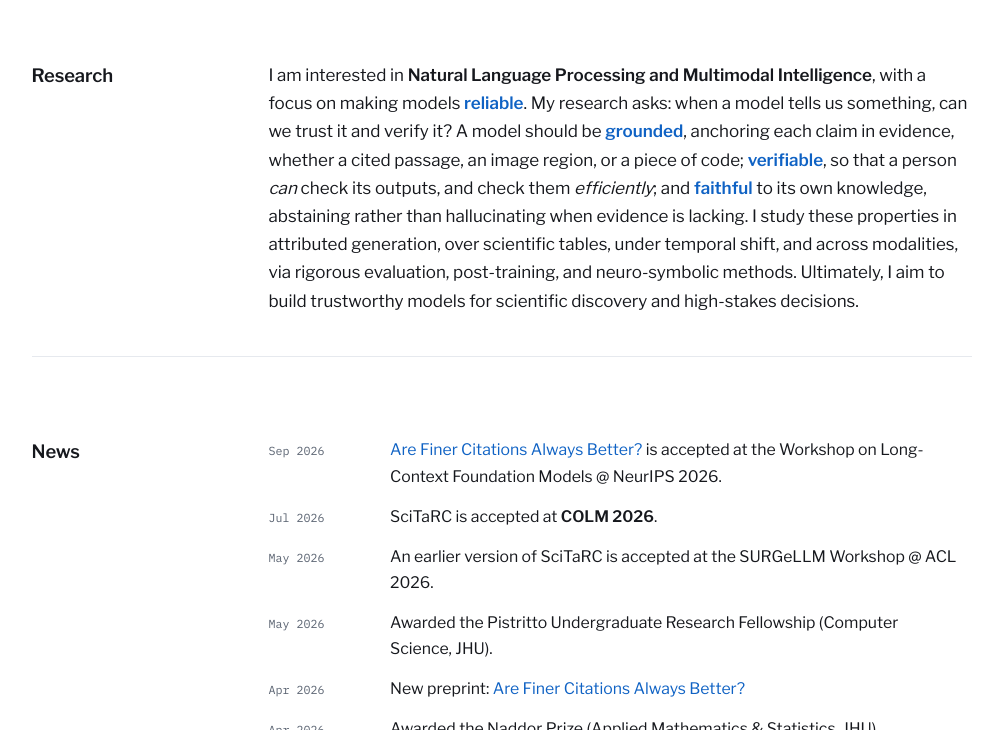
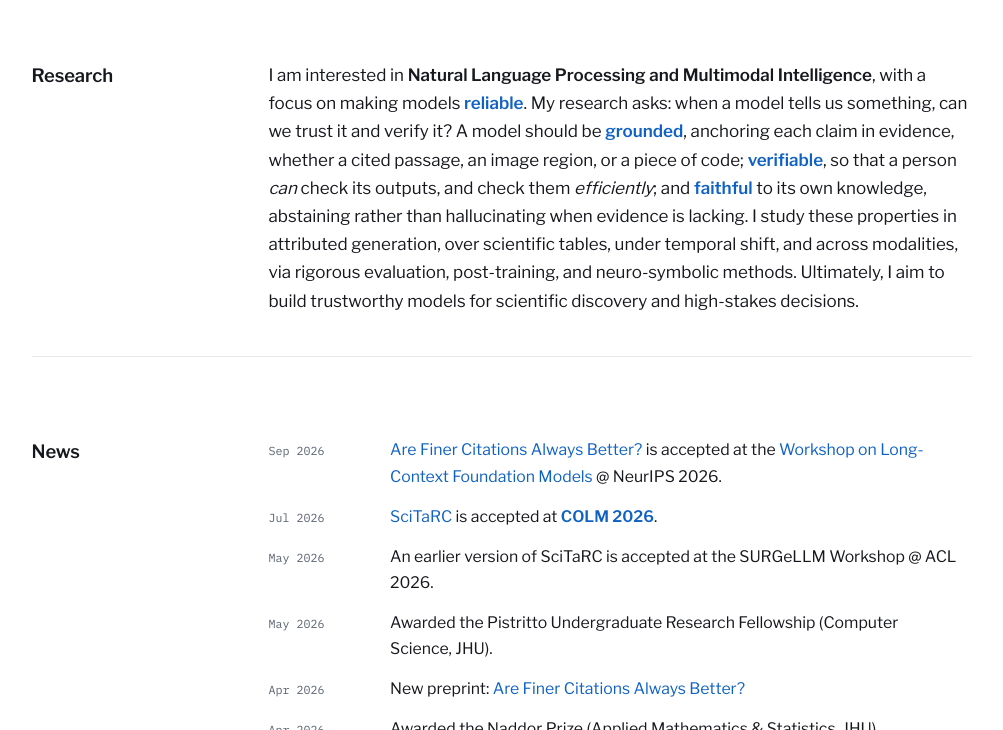
Before and after one commit to mattwang123/mattwang123.github.io, a plain HTML site: page index.html in a window 1280 px wide. Shown: the part 458-1188 px from the top of the page, without its empty margins (138-1141 px from the left). Drawn offline with nearby package versions, Linux system fonts and the light colour scheme.

Commit message:
News links (SciTaRC, COLM, LCFM workshop); COLM link to colm.cc; CV figure-editing wording
Co-Authored-By: Claude Opus 5.5 <noreply@anthropic.com>

```diff
--- a/index.html
+++ b/index.html
@@ -313,7 +313,7 @@ footer{margin-top:4rem;padding-top:2.2rem;border-top:1px solid var(--line);
 
           <div class="status">
             <p>Applying to CS / AI PhD programs for Fall 2027</p>
-            <p>At <a href="https://colmweb.org/" target="_blank" rel="noopener noreferrer">COLM 2026</a> in SF: presenting <a href="https://arxiv.org/abs/2603.08910" target="_blank" rel="noopener noreferrer">SciTaRC</a>, Poster #61, Wed Oct 7, 2&ndash;4 PM</p>
+            <p>At <a href="https://colm.cc/" target="_blank" rel="noopener noreferrer">COLM 2026</a> in SF: presenting <a href="https://arxiv.org/abs/2603.08910" target="_blank" rel="noopener noreferrer">SciTaRC</a>, Poster #61, Wed Oct 7, 2&ndash;4 PM</p>
           </div>
         </div>
 
@@ -349,8 +349,8 @@ footer{margin-top:4rem;padding-top:2.2rem;border-top:1px solid var(--line);
       <div class="label"><h2>News</h2></div>
       <div class="body">
         <ul class="news">
-          <li><span class="date">Sep 2026</span><span class="what"><a href="https://arxiv.org/abs/2604.01432" target="_blank" rel="noopener noreferrer">Are Finer Citations Always Better?</a> is accepted at the Workshop on Long-Context Foundation Models @ NeurIPS 2026.</span></li>
-          <li><span class="date">Jul 2026</span><span class="what">SciTaRC is accepted at <strong>COLM 2026</strong>.</span></li>
+          <li><span class="date">Sep 2026</span><span class="what"><a href="https://arxiv.org/abs/2604.01432" target="_blank" rel="noopener noreferrer">Are Finer Citations Always Better?</a> is accepted at the <a href="https://longcontextfm.github.io/" target="_blank" rel="noopener noreferrer">Workshop on Long-Context Foundation Models</a> @ NeurIPS 2026.</span></li>
+          <li><span class="date">Jul 2026</span><span class="what"><a href="https://arxiv.org/abs/2603.08910" target="_blank" rel="noopener noreferrer">SciTaRC</a> is accepted at <a href="https://colm.cc/" target="_blank" rel="noopener noreferrer"><strong>COLM 2026</strong></a>.</span></li>
           <li><span class="date">May 2026</span><span class="what">An earlier version of SciTaRC is accepted at the SURGeLLM Workshop @ ACL 2026.</span></li>
           <li><span class="date">May 2026</span><span class="what">Awarded the Pistritto Undergraduate Research Fellowship (Computer Science, JHU).</span></li>
           <li><span class="date">Apr 2026</span><span class="what">New preprint: <a href="https://arxiv.org/abs/2604.01432" target="_blank" rel="noopener noreferrer">Are Finer Citations Always Better?</a></span></li>
```
Also changed, not shown: 1 other file.
